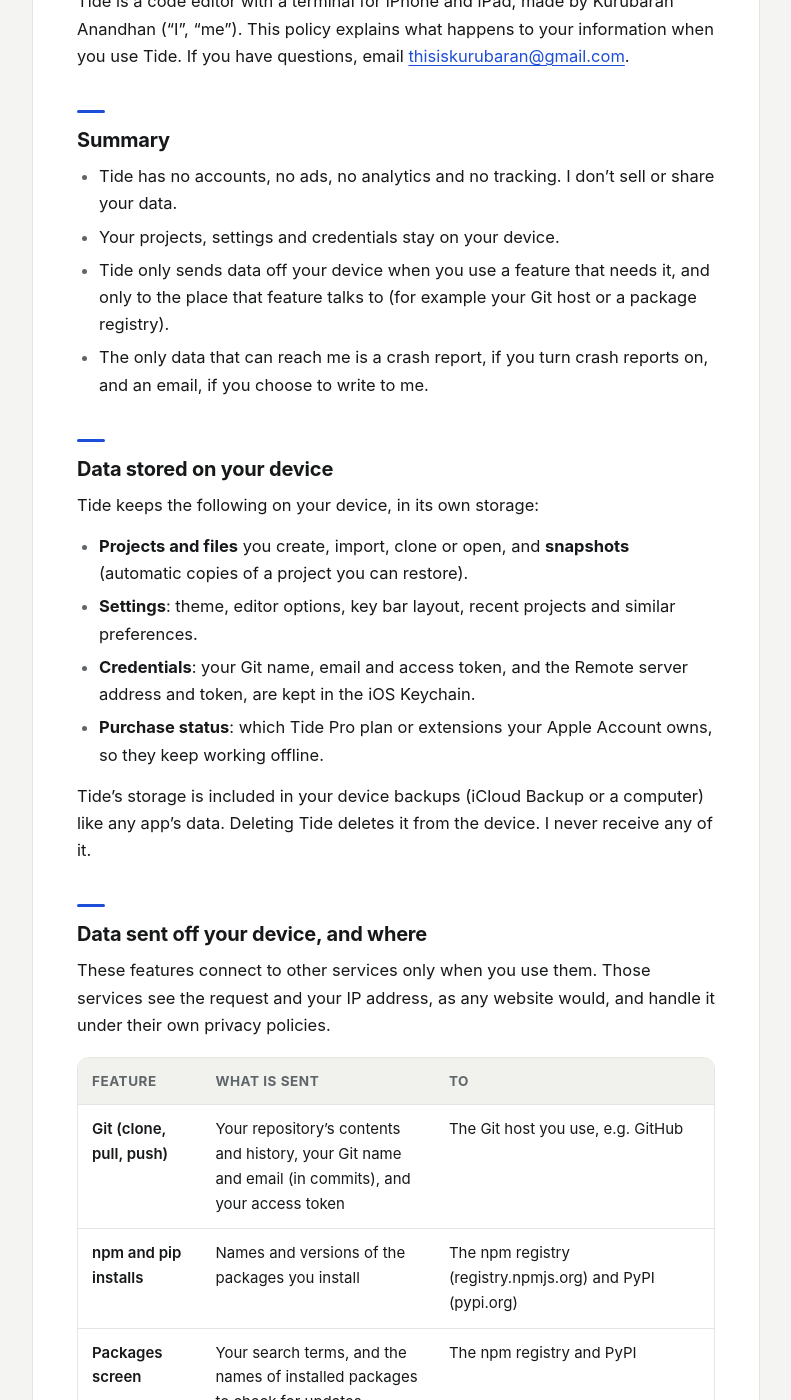
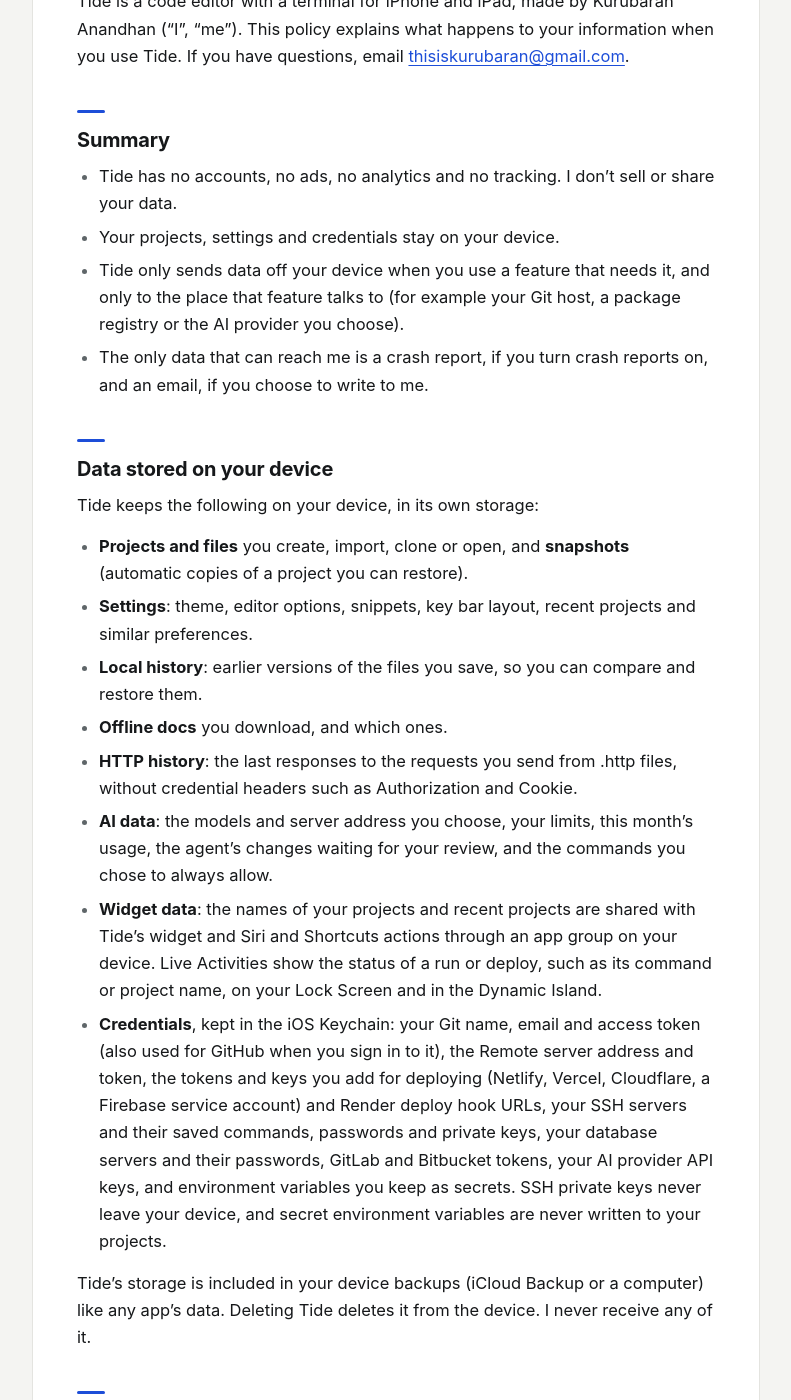
Before and after one commit to thisiskurubaran/thisiskurubaran.github.io, a Jekyll site: the page built from tide/privacy.md, in a window 1280 px wide and 1400 px high, scrolled down 250 px. Shown: the whole window, without its empty margins (244-1035 px from the left). Built offline with Jekyll 4.4.1, drawn with Linux system fonts in a browser that asks for light colours; some of the changed text lies outside the part shown.

Commit message:
Update Tide's pages for 2.0.0
Tide 2.0.0 is free and supports more services, but these pages still
described Tide Pro and subscriptions. The 2.0.0 versions were written in
the Tide repo's appstore/site/, which was deleted before they were copied
here. Restore them and correct them against the shipped app.

- Privacy: remove purchases; cover Git hosts, deploys, SSH and SFTP,
  databases, .http requests and offline docs
- Privacy: list every AI provider and what each AI feature sends,
  including inline completions, which send text as you type once a
  provider is set up
- Privacy: add AI data and Live Activities to what stays on the device
- Support: replace the Tide Pro questions; add AI setup and the
  out-of-date Remote server error
- Tagline: list Lua, Ruby and PHP as running on the device
- README: Tide's pages now live in this repo, not the Tide repo

```diff
--- a/_data/apps.yml
+++ b/_data/apps.yml
@@ -2,7 +2,7 @@
 # matter to get its name, icon and color in the header.
 - slug: tide
   name: Tide
-  tagline: A code editor with a terminal. JavaScript and Python run on the device, offline.
+  tagline: A code editor with a terminal. JavaScript, Python, Lua, Ruby and PHP run on the device, offline.
   platforms: iPhone and iPad
   # Flat brand colors (no gradients): links and highlights in light and dark mode.
   accent: "#1d4ed8"
--- a/tide/privacy.md
+++ b/tide/privacy.md
@@ -21,7 +21,7 @@ information when you use Tide. If you have questions, email
 - Your projects, settings and credentials stay on your device.
 - Tide only sends data off your device when you use a feature that needs
   it, and only to the place that feature talks to (for example your Git
-  host or a package registry).
+  host, a package registry or the AI provider you choose).
 - The only data that can reach me is a crash report, if you turn crash
   reports on, and an email, if you choose to write to me.
 
@@ -31,12 +31,30 @@ Tide keeps the following on your device, in its own storage:
 
 - **Projects and files** you create, import, clone or open, and
   **snapshots** (automatic copies of a project you can restore).
-- **Settings**: theme, editor options, key bar layout, recent projects and
-  similar preferences.
-- **Credentials**: your Git name, email and access token, and the Remote
-  server address and token, are kept in the iOS Keychain.
-- **Purchase status**: which Tide Pro plan or extensions your Apple Account
-  owns, so they keep working offline.
+- **Settings**: theme, editor options, snippets, key bar layout, recent
+  projects and similar preferences.
+- **Local history**: earlier versions of the files you save, so you can
+  compare and restore them.
+- **Offline docs** you download, and which ones.
+- **HTTP history**: the last responses to the requests you send from .http
+  files, without credential headers such as Authorization and Cookie.
+- **AI data**: the models and server address you choose, your limits, this
+  month's usage, the agent's changes waiting for your review, and the
+  commands you chose to always allow.
+- **Widget data**: the names of your projects and recent
+  projects are shared with Tide's widget and Siri and Shortcuts actions
+  through an app group on your device. Live Activities show the status of a
+  run or deploy, such as its command or project name, on your Lock Screen
+  and in the Dynamic Island.
+- **Credentials**, kept in the iOS Keychain: your Git name, email and
+  access token (also used for GitHub when you sign in to it), the Remote
+  server address and token, the tokens and keys you add for deploying
+  (Netlify, Vercel, Cloudflare, a Firebase service account) and Render
+  deploy hook URLs, your SSH servers and their saved commands,
+  passwords and private keys, your database servers and their passwords,
+  GitLab and Bitbucket tokens, your AI provider API keys, and environment variables you keep as
+  secrets. SSH private keys never leave your device, and secret environment
+  variables are never written to your projects.
 
 Tide's storage is included in your device backups (iCloud Backup or a
 computer) like any app's data. Deleting Tide deletes it from the device.
@@ -51,25 +69,39 @@ handle it under their own privacy policies.
 | Feature | What is sent | To |
 |---|---|---|
 | Git (clone, pull, push) | Your repository's contents and history, your Git name and email (in commits), and your access token | The Git host you use, e.g. GitHub |
+| GitHub (sign-in, repositories, pull requests, issues, Actions) | Your GitHub access token, and what you do on those screens: comments, reviews, new issues and pull requests, merges, re-runs | GitHub (github.com and api.github.com) |
+| GitLab and Bitbucket | Your token (and for Bitbucket, your Atlassian account email), and what you do on those screens: comments, approvals, merges, new issues | GitLab (gitlab.com or the GitLab address you enter) or Bitbucket (bitbucket.org and api.bitbucket.org) |
+| Deploy | The files in the folder you publish, the token you added for that service, and settings such as the site or project name and, for previews, the Git branch's name. For Firebase, a sign-in token signed on your device with your service account key; the key itself isn't sent. | The service you choose: GitHub Pages, Firebase Hosting (Google), Netlify, Vercel, Cloudflare Pages, or Render (only a request to your deploy hook) |
+| SSH and SFTP | Your username and password or a signature made with your key (the private key itself is never sent), your terminal input, the files you open, save or copy, and the traffic of ports you forward | The server you add, and the jump host you connect through, if any. They're run by you or whoever gave you access, not by me. |
+| HTTP and WebSocket requests (.http files) | The requests and messages you send, including any headers and bodies you write, and any environment variables you put in them | The address in each request |
+| AI features (agent, inline completions, Fix with AI, explaining errors, commit messages) | Your API key, your questions, and the code each feature works on. Inline completions: the file's path and the text around the cursor, as you type. Agent: the project's file list and package.json scripts, the files it reads or searches (which can include files such as .env), and the output of the commands it runs. Fix with AI and explaining errors: the code or terminal output involved, and the files it points at or imports. Commit messages: the changes being committed. | The provider you set up, under your own account and its terms: Anthropic (api.anthropic.com), OpenAI (api.openai.com), Google Gemini (generativelanguage.googleapis.com), OpenRouter (openrouter.ai, which passes requests to the model's provider), or the Ollama, LM Studio or other server whose address you enter |
+| Databases (PostgreSQL, MySQL, Redis and MongoDB) | Your username and password, and the queries and changes you make | The database server you add, directly or through the SSH server you choose. It's run by you or whoever gave you access, not by me. |
 | npm and pip installs | Names and versions of the packages you install | The npm registry (registry.npmjs.org) and PyPI (pypi.org) |
 | Packages screen | Your search terms, and the names of installed packages to check for updates | The npm registry and PyPI |
 | Remote mode | Your project's files, your terminal input, and the server token | The Tide server whose address you enter. That server is run by you or your organisation, not by me. |
 | Linked folders | Files copied to and from the folder | The folder you choose, e.g. in iCloud Drive or another app |
-| Previews | Whatever the page you preview requests | The page's own server and anything it loads |
+| Previews | Whatever the page you preview requests | The page's own server and anything it loads (the React project template, for example, loads React from esm.sh) |
+| Offline docs | Which documentation you download (e.g. JavaScript, Python) | DevDocs by freeCodeCamp (devdocs.io and documents.devdocs.io) |
 | Sharing and "Open in Tide" | The files you choose | The app or service you pick in the share sheet, or from the app that sent them |
 {: .sent }
 
+Tide's AI features do nothing until you set up a provider. Once you do,
+inline completions are on and send text as you type, until you turn them off
+in **Settings > AI assistant**. Requests go straight from your device to the
+provider and never pass through me.
+
 Code you run in Tide's terminal or previews can make its own network
-requests; that is up to the code you run.
+requests; that is up to the code you run. Lua, Ruby and PHP run on your
+device, like JavaScript and Python, and SQLite databases you open or query
+are read and changed on your device only. Environment variables are given
+to the programs you run on your device. The developer tools, OpenAPI
+viewer, Mermaid diagrams and PDF export work on your device; an exported
+PDF goes only where you send it from the share sheet.
 
-## Purchases
+## Ratings
 
-Tide Pro and extensions are sold through the App Store. Payments are
-handled entirely by Apple. I don't receive your name, Apple Account or
-payment details; the App Store only tells Tide which products your account
-owns. Subscriptions are managed and cancelled in your Apple Account
-settings. If Tide asks you to rate it, the rating prompt is shown by
-Apple, and I only see ratings and reviews as published on the App Store.
+Every feature in Tide is free, and Tide has no in-app purchases. If Tide
+asks you to rate it, the rating prompt is shown by Apple, and I only see ratings and reviews as published on the App Store.
 
 ## Crash reports (optional, off by default)
 
```
Also changed, not shown: other parts of tide/privacy.md (+1 -1 lines), tide/support.md (+18 -12 lines), README.md.
